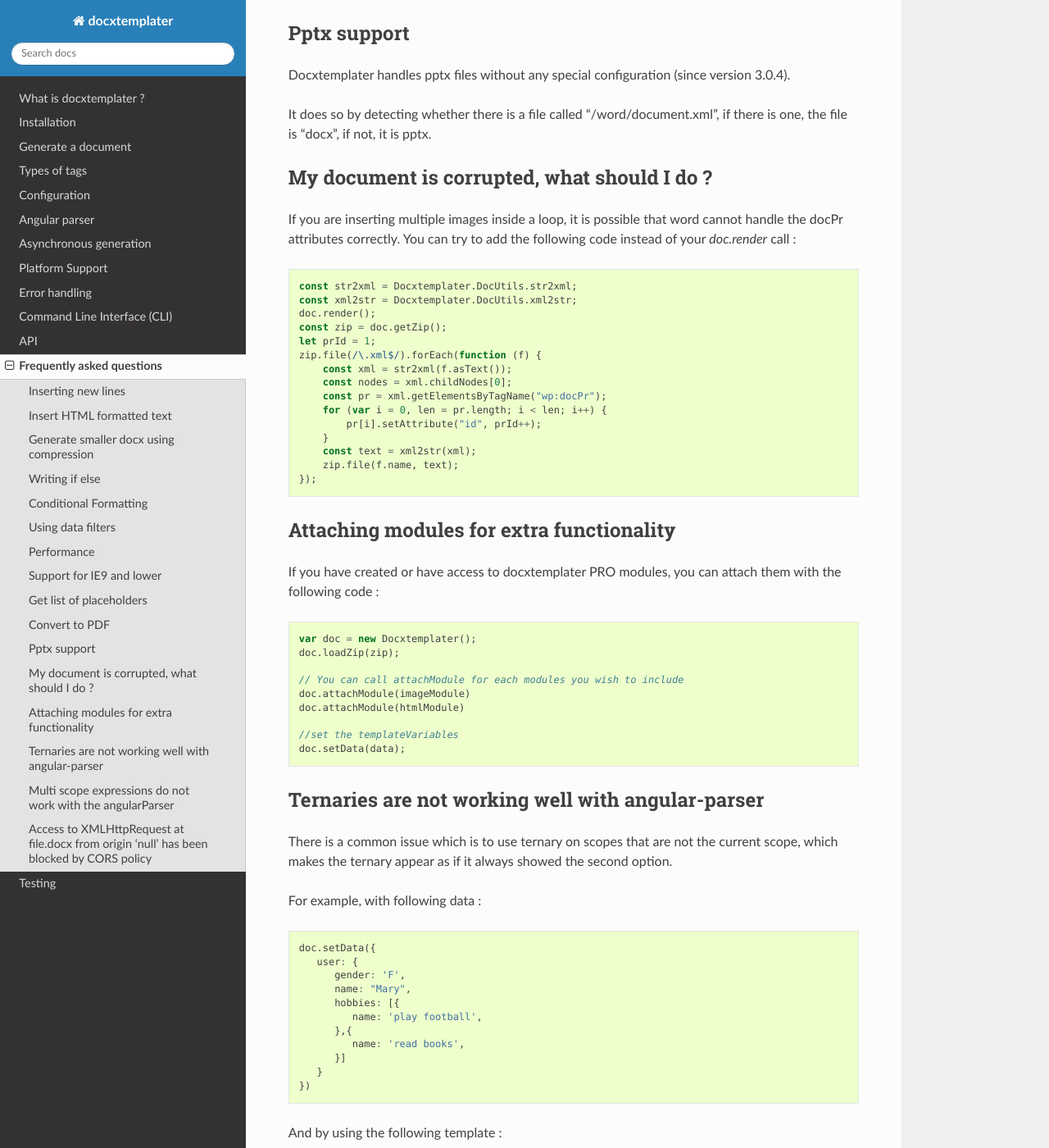
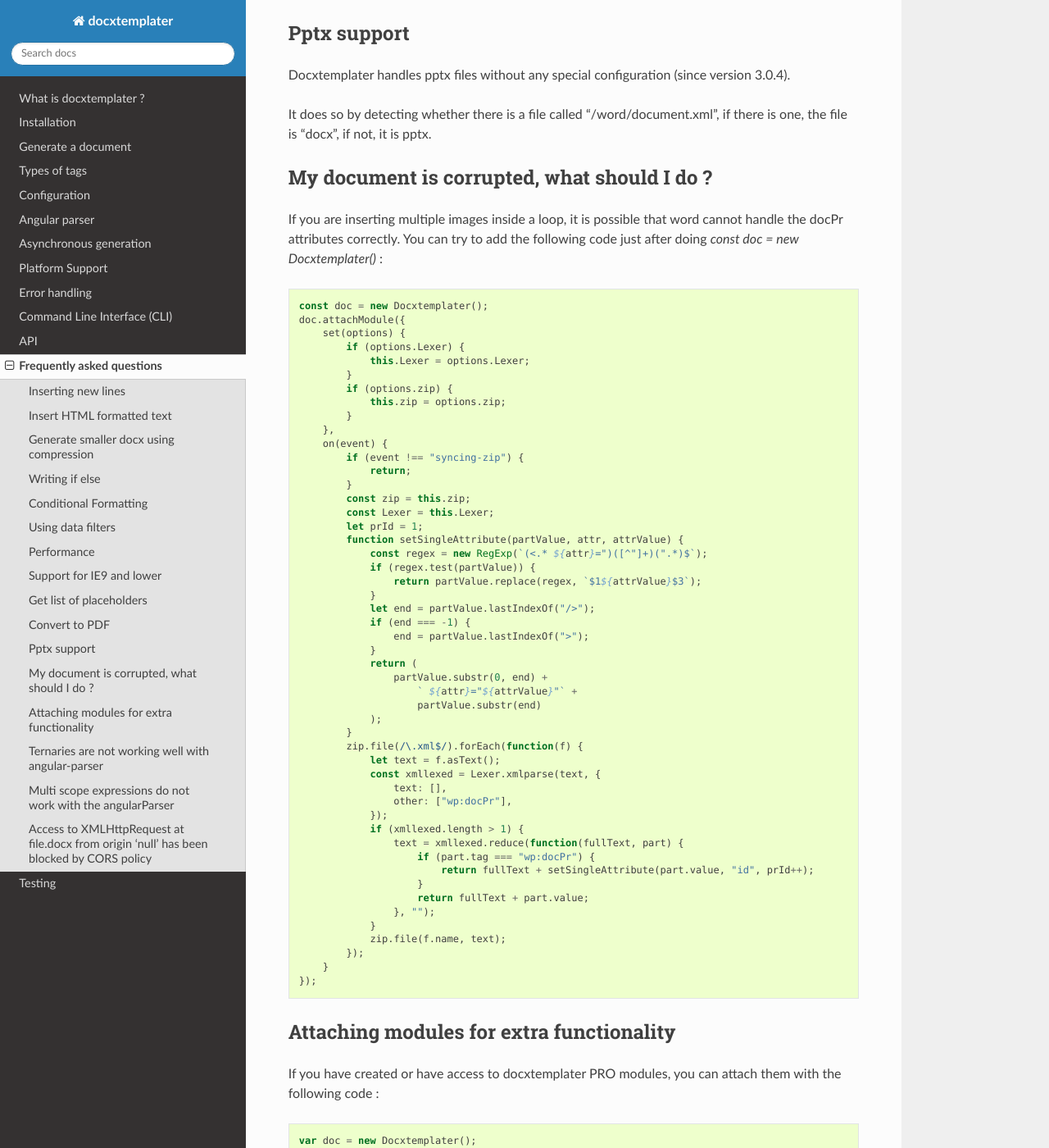
Before and after one commit to open-xml-templating/docxtemplater, a Sphinx documentation site: the page built from docs/source/faq.rst, in a window 1280 px wide and 1400 px high, scrolled down 3608 px. Shown: the whole window at 82% size. Built offline with Sphinx 7.4.7 and the Read the Docs theme 2.0.0, drawn with Linux system fonts in a browser that asks for light colours.

Commit message:
Update faq for corruptions

```diff
--- a/docs/source/faq.rst
+++ b/docs/source/faq.rst
@@ -198,24 +198,59 @@ It does so by detecting whether there is a file called "/word/document.xml", if
 My document is corrupted, what should I do ?
 --------------------------------------------
 
-If you are inserting multiple images inside a loop, it is possible that word cannot handle the docPr attributes correctly. You can try to add the following code instead of your `doc.render` call :
+If you are inserting multiple images inside a loop, it is possible that word cannot handle the docPr attributes correctly. You can try to add the following code just after doing `const doc = new Docxtemplater()` :
 
 .. code-block:: javascript
 
-    const str2xml = Docxtemplater.DocUtils.str2xml;
-    const xml2str = Docxtemplater.DocUtils.xml2str;
-    doc.render();
-    const zip = doc.getZip();
-    let prId = 1;
-    zip.file(/\.xml$/).forEach(function (f) {
-        const xml = str2xml(f.asText());
-        const nodes = xml.childNodes[0];
-        const pr = xml.getElementsByTagName("wp:docPr");
-        for (var i = 0, len = pr.length; i < len; i++) {
-            pr[i].setAttribute("id", prId++);
+    const doc = new Docxtemplater();
+    doc.attachModule({
+        set(options) {
+            if (options.Lexer) {
+                this.Lexer = options.Lexer;
+            }
+            if (options.zip) {
+                this.zip = options.zip;
+            }
+        },
+        on(event) {
+            if (event !== "syncing-zip") {
+                return;
+            }
+            const zip = this.zip;
+            const Lexer = this.Lexer;
+            let prId = 1;
+            function setSingleAttribute(partValue, attr, attrValue) {
+                const regex = new RegExp(`(<.* ${attr}=")([^"]+)(".*)$`);
+                if (regex.test(partValue)) {
+                    return partValue.replace(regex, `$1${attrValue}$3`);
+                }
+                let end = partValue.lastIndexOf("/>");
+                if (end === -1) {
+                    end = partValue.lastIndexOf(">");
+                }
+                return (
+                    partValue.substr(0, end) +
+                        ` ${attr}="${attrValue}"` +
+                        partValue.substr(end)
+                );
+            }
+            zip.file(/\.xml$/).forEach(function(f) {
+                let text = f.asText();
+                const xmllexed = Lexer.xmlparse(text, {
+                    text: [],
+                    other: ["wp:docPr"],
+                });
+                if (xmllexed.length > 1) {
+                    text = xmllexed.reduce(function(fullText, part) {
+                        if (part.tag === "wp:docPr") {
+                            return fullText + setSingleAttribute(part.value, "id", prId++);
+                        }
+                        return fullText + part.value;
+                    }, "");
+                }
+                zip.file(f.name, text);
+            });
         }
-        const text = xml2str(xml);
-        zip.file(f.name, text);
     });
 
 Attaching modules for extra functionality
```
